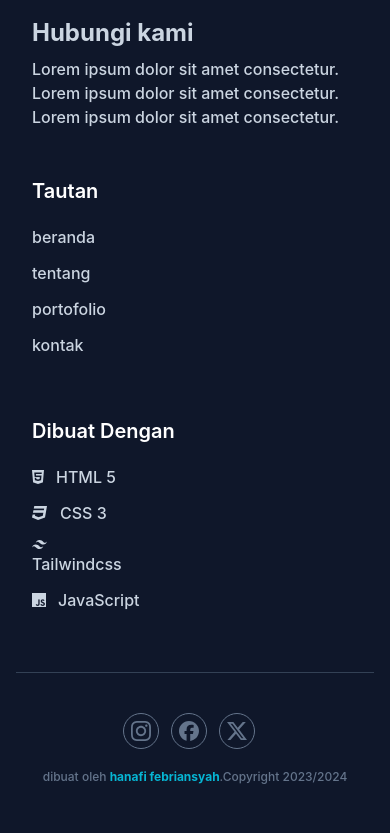
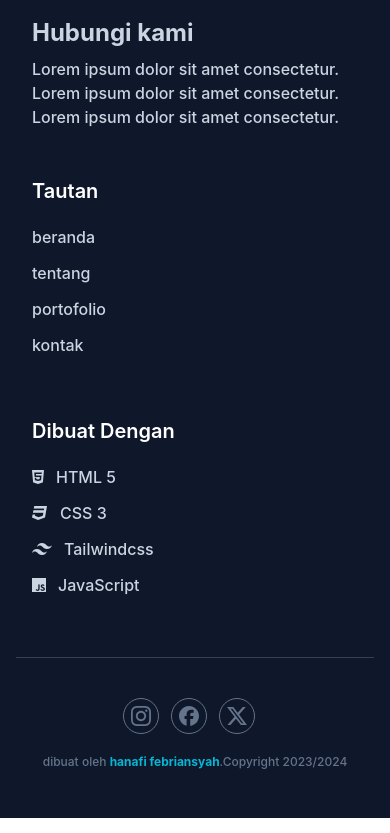
Before and after one commit to hanafifebrian/portfolio, a plain HTML site: page index.html in a window 390 px wide. Shown: the part 5458-6291 px from the top of the page. Drawn offline with nearby package versions, Linux system fonts and the light colour scheme.

Commit message:
update fix bug commit

```diff
--- a/index.html
+++ b/index.html
@@ -338,10 +338,17 @@
                     <ul>
                         <li><a href="https://id.wikipedia.org/wiki/HTML5" target="_blank" class="inline-block text-base hover:text-biru mb-3 transition duration-200 ease-in-out"><i class="fa-brands fa-html5 mr-3"></i>HTML 5</a></li>
                         <li><a href="https://en.wikipedia.org/wiki/CSS" target="_blank" class="inline-block text-base hover:text-biru mb-3 transition duration-200 ease-in-out"><i class="fa-brands fa-css3 mr-3"></i>CSS 3</a></li>
-                        <li><a href="https://tailwindcss.com/" target="_blank" class="inline-block sm:flex lg:flex text-base hover:text-biru mb-3 transition duration-200 ease-in-out hover:text-biru dark:text-slate-100"><svg role="img" width="15px" class="fill-current mr-3 sm:w-[18px] sm:h-[18px] md:w-[20px] md:h-[20px]" viewBox="0 0 24 24" xmlns="http://www.w3.org/2000/svg"><path d="M12.001,4.8c-3.2,0-5.2,1.6-6,4.8c1.2-1.6,2.6-2.2,4.2-1.8c0.913,0.228,1.565,0.89,2.288,1.624 C13.666,10.618,15.027,12,18.001,12c3.2,0,5.2-1.6,6-4.8c-1.2,1.6-2.6,2.2-4.2,1.8c-0.913-0.228-1.565-0.89-2.288-1.624 C16.337,6.182,14.976,4.8,12.001,4.8z M6.001,12c-3.2,0-5.2,1.6-6,4.8c1.2-1.6,2.6-2.2,4.2-1.8c0.913,0.228,1.565,0.89,2.288,1.624 c1.177,1.194,2.538,2.576,5.512,2.576c3.2,0,5.2-1.6,6-4.8c-1.2,1.6-2.6,2.2-4.2,1.8c-0.913-0.228-1.565-0.89-2.288-1.624 C10.337,13.382,8.976,12,6.001,12z"/></svg></i>Tailwindcss</a></li>
+                        <li>
+                            <a href="https://tailwindcss.com/" target="_blank" class="flex items-center text-base hover:text-biru mb-3 transition duration-200 ease-in-out hover:text-biru dark:text-slate-100">
+                              <svg role="img" class="fill-current mr-3 w-[20px] h-[20px]" viewBox="0 0 24 24" xmlns="http://www.w3.org/2000/svg">
+                                <path d="M12.001,4.8c-3.2,0-5.2,1.6-6,4.8c1.2-1.6,2.6-2.2,4.2-1.8c0.913,0.228,1.565,0.89,2.288,1.624 C13.666,10.618,15.027,12,18.001,12c3.2,0,5.2-1.6,6-4.8c-1.2,1.6-2.6,2.2-4.2,1.8c-0.913-0.228-1.565-0.89-2.288-1.624 C16.337,6.182,14.976,4.8,12.001,4.8z M6.001,12c-3.2,0-5.2,1.6-6,4.8c1.2-1.6,2.6-2.2,4.2-1.8c0.913,0.228,1.565,0.89,2.288,1.624 c1.177,1.194,2.538,2.576,5.512,2.576c3.2,0,5.2-1.6,6-4.8c-1.2,1.6-2.6,2.2-4.2,1.8c-0.913-0.228-1.565-0.89-2.288-1.624 C10.337,13.382,8.976,12,6.001,12z"/>
+                              </svg>
+                              Tailwindcss
+                            </a>
+                          </li>
                         <li><a href="https://www.javascript.com/" target="_blank" class="inline-block text-base hover:text-biru mb-3 transition duration-200 ease-in-out"><i class="fa-brands fa-js mr-3"></i>JavaScript</a></li>
                     </ul>
-            </div>
+                 </div>
             <div class="w-full pt-10 border-t border-slate-700">
                 <div class="flex items-center justify-center mb-5">
                     <!-- instaghram -->
```
